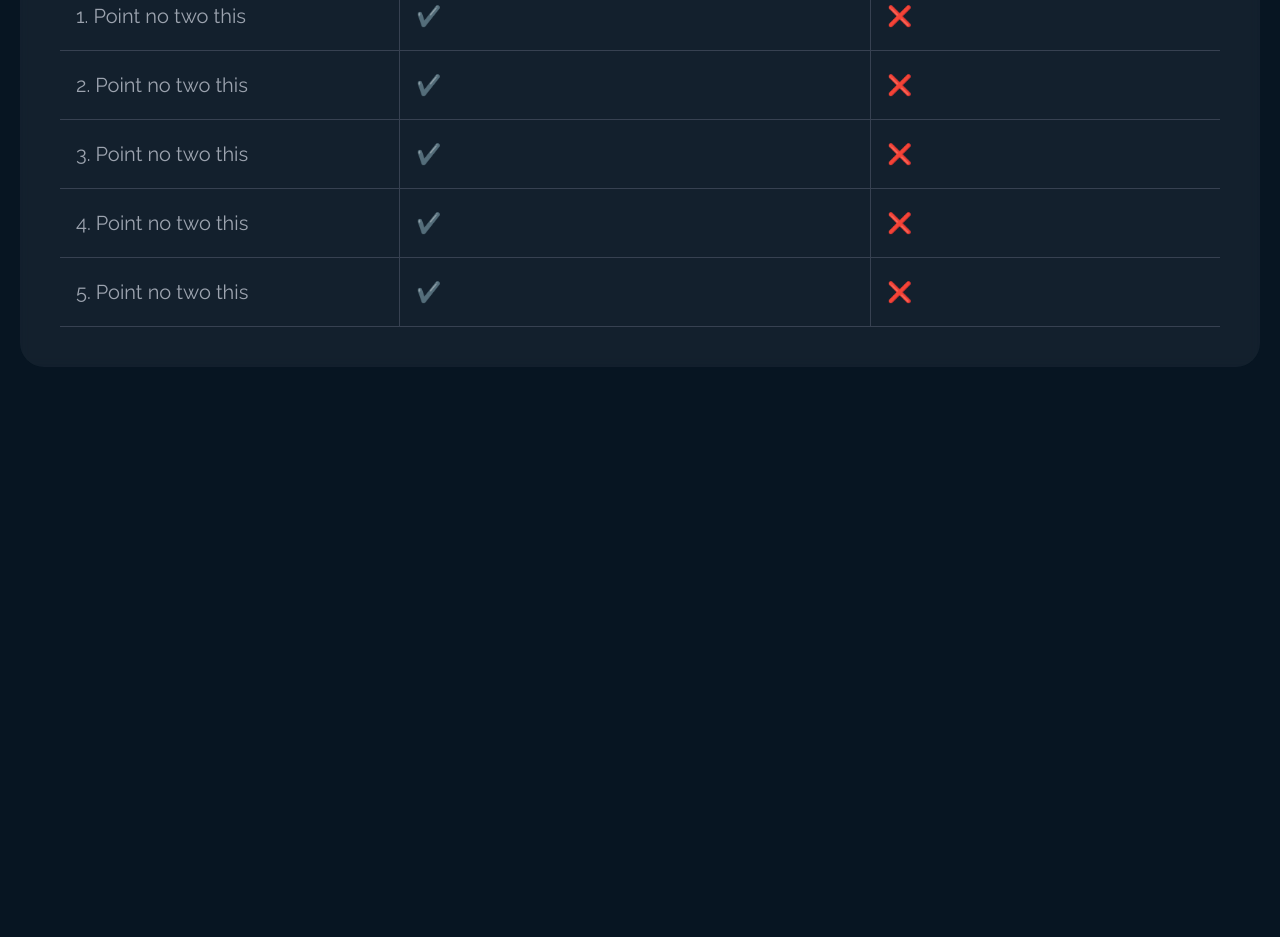
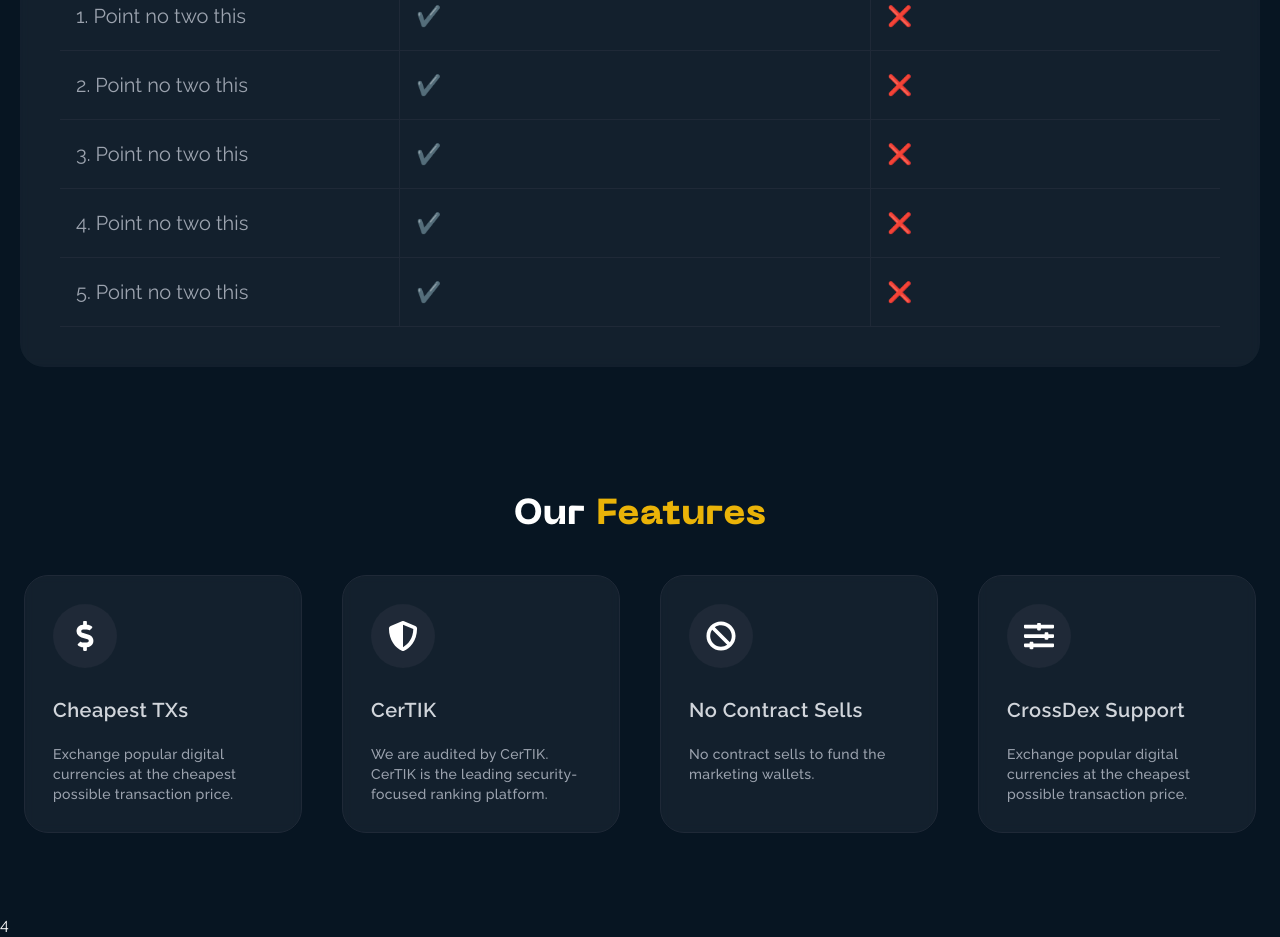
Before and after one commit to srajankumar/dotprolabs-assignment, a React (Vite) app: page / in a window 1280 px wide. Shown: the part 1180-2117 px from the top of the page. Before the commit the page ends 1675 px from the top, so only its background shows below. Built offline with nearby package versions, Linux system fonts and the light colour scheme.

Commit message:
add: feature section

```diff
--- a/package.json
+++ b/package.json
@@ -16,6 +16,7 @@
     "lucide-react": "^0.460.0",
     "react": "^18.3.1",
     "react-dom": "^18.3.1",
+    "react-icons": "^5.3.0",
     "react-router-dom": "^7.0.1",
     "tailwind-merge": "^2.5.5",
     "tailwindcss-animate": "^1.0.7"
--- a/src/App.tsx
+++ b/src/App.tsx
@@ -1,6 +1,7 @@
 import "./App.css";
 import Background from "./components/Background";
 import Comparison from "./components/Comparison";
+import Features from "./components/Features";
 import Hero from "./components/Hero";
 
 function App() {
@@ -9,6 +10,7 @@ function App() {
       <Background />
       <Hero />
       <Comparison />
+      <Features />4
     </>
   );
 }
--- a/src/components/Comparison.tsx
+++ b/src/components/Comparison.tsx
@@ -10,17 +10,17 @@ const Comparison = () => {
           <table className="table-auto w-full border-collapse">
             <thead>
               <tr>
-                <th className="px-4 pb-10 border-b border-r font-secondaryRegular tracking-widest text-primary text-2xl border-gray-700">
+                <th className="px-4 pb-10 border-b border-r font-secondaryRegular tracking-widest text-primary text-2xl border-gray-800">
                   <div className="logo flex justify-center items-center">
                     Comparison
                   </div>
                 </th>
-                <th className="px-4 pb-10 border-b border-r border-gray-700">
+                <th className="px-4 pb-10 border-b border-r border-gray-800">
                   <div className="logo flex justify-center items-center">
                     <img src="/assets/logo-2.png" alt="Logo" className="w-42" />
                   </div>
                 </th>
-                <th className="px-4 pb-10 border-b border-gray-700">
+                <th className="px-4 pb-10 border-b border-gray-800">
                   <div className="logo flex justify-center items-center">
                     <img src="/assets/logo-3.png" alt="Logo" className="w-42" />
                   </div>
@@ -30,13 +30,13 @@ const Comparison = () => {
             <tbody>
               {Array.from({ length: 5 }).map((_, index) => (
                 <tr key={index} className="text-gray-400 text-xl">
-                  <td className="px-4 border-b border-r border-gray-700 py-5">
+                  <td className="px-4 border-b border-r border-gray-800 py-5">
                     {index + 1}. Point no two this
                   </td>
-                  <td className="px-4 border-b border-r border-gray-700 py-5 text-green-500">
+                  <td className="px-4 border-b border-r border-gray-800 py-5 text-green-500">
                     ✔️
                   </td>
-                  <td className="px-4 border-b  border-gray-700 py-5 text-red-500">
+                  <td className="px-4 border-b  border-gray-800 py-5 text-red-500">
                     ❌
                   </td>
                 </tr>
--- /dev/null
+++ b/src/components/Features.tsx
@@ -0,0 +1,66 @@
+import { FaDollarSign, FaShieldAlt, FaBan, FaSlidersH } from "react-icons/fa";
+
+const Features = () => {
+  const features = [
+    {
+      icon: <FaDollarSign size={30} className="text-white" />,
+      title: "Cheapest TXs",
+      description:
+        "Exchange popular digital currencies at the cheapest possible transaction price.",
+    },
+    {
+      icon: <FaShieldAlt size={30} className="text-white" />,
+      title: "CerTIK",
+      description:
+        "We are audited by CerTIK. CerTIK is the leading security-focused ranking platform.",
+    },
+    {
+      icon: <FaBan size={30} className="text-white" />,
+      title: "No Contract Sells",
+      description: "No contract sells to fund the marketing wallets.",
+    },
+    {
+      icon: <FaSlidersH size={30} className="text-white" />,
+      title: "CrossDex Support",
+      description:
+        "Exchange popular digital currencies at the cheapest possible transaction price.",
+    },
+  ];
+
+  return (
+    <section className="pb-20">
+      <div className="max-w-7xl mx-auto px-6 text-center">
+        {/* Title */}
+
+        <h2 className="md:text-4xl text-3xl font-bold mb-10 font-secondaryUltraBold tracking-wide">
+          Our <span className="text-yellow-500">Features</span>
+        </h2>
+
+        {/* Feature Cards */}
+        <div className="grid grid-cols-1 sm:grid-cols-2 lg:grid-cols-4 gap-10">
+          {features.map((feature, index) => (
+            <div
+              key={index}
+              className="bg-white/5 rounded-3xl backdrop-blur-sm p-7 border border-gray-800 hover:scale-[102%] transition-all duration-200"
+            >
+              {/* Icon */}
+              <div className="flex justify-center items-center w-16 h-16 bg-gray-800 rounded-full mb-7">
+                {feature.icon}
+              </div>
+              {/* Title */}
+              <h3 className="text-xl font-primarySemiBold tracking-wide mb-5 text-start text-gray-300">
+                {feature.title}
+              </h3>
+              {/* Description */}
+              <p className="text-gray-400 font-primaryMedium tracking-wide text-start text-sm">
+                {feature.description}
+              </p>
+            </div>
+          ))}
+        </div>
+      </div>
+    </section>
+  );
+};
+
+export default Features;
```
Also changed, not shown: 1 other file (tests, documents, lock files or other folders).
